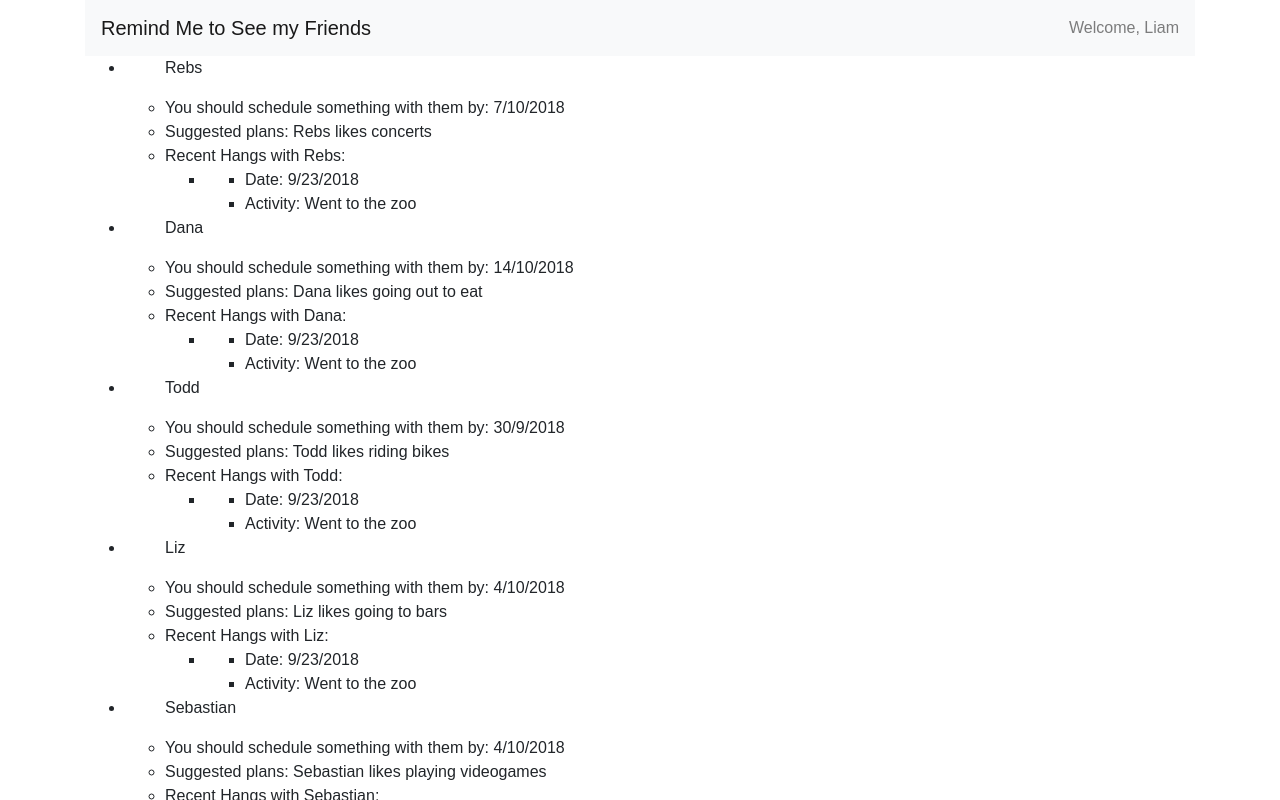
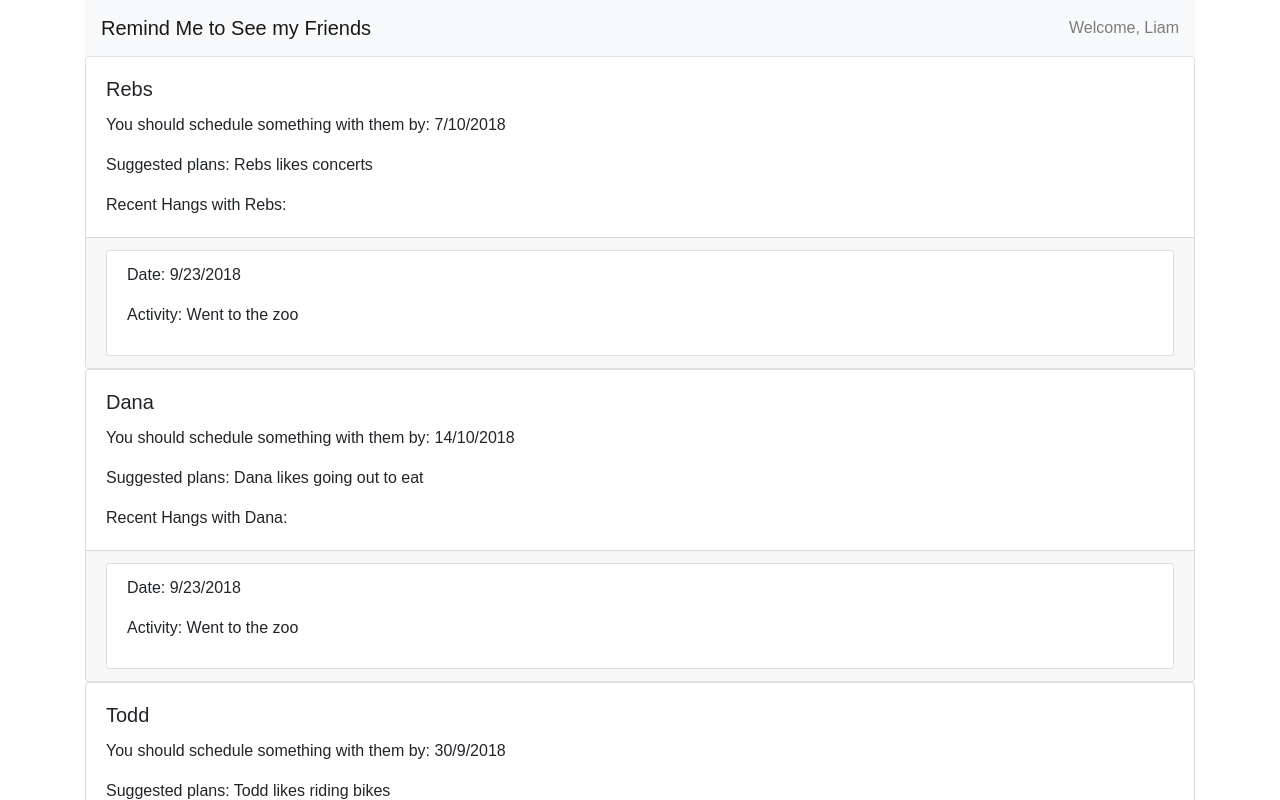
Before and after one commit to liamkillion/friends-list, a React (Create React App) app: page / in a window 1280 px wide. Shown: the top 800 px of the page. Built offline with nearby package versions, Linux system fonts and the light colour scheme.

Commit message:
cards are width of container, card-deck styling not applying

```diff
--- a/src/components/FriendLineItem.js
+++ b/src/components/FriendLineItem.js
@@ -17,13 +17,17 @@ class FriendLineItem extends React.Component {
 
 
     return (
-      <ul>
-        <p> {this.props.friend.name} </p>
-        <li> You should schedule something with them by: {nextHang} </li>
-        <li> Suggested plans: {this.props.friend.name}  {this.props.friend.notes} </li>
-        <li>Recent Hangs with {this.props.friend.name}:</li>
-        <HangHistoryContainer hangHistory={this.props.friend.hangHistory}/>
-      </ul>
+      <div className="card">
+        <div className="card-body">
+          <h5 className="card-title"> {this.props.friend.name} </h5>
+          <p className="card-text"> You should schedule something with them by: {nextHang} </p>
+          <p className="card-text"> Suggested plans: {this.props.friend.name}  {this.props.friend.notes} </p>
+          <p className="card-text">Recent Hangs with {this.props.friend.name}:</p>
+        </div>
+        <div className="card-footer">
+          <HangHistoryContainer hangHistory={this.props.friend.hangHistory}/>
+        </div>
+      </div>
     )
   }
 }
--- a/src/components/FriendsList.js
+++ b/src/components/FriendsList.js
@@ -5,11 +5,13 @@ import FriendLineItem from "./FriendLineItem.js";
 class FriendsList extends React.Component {
   render() {
     const friendsList = this.props.friends.map(friend => {
-      return <li>
-        <FriendLineItem friend={friend} />
-      </li>;
+      return (<FriendLineItem friend={friend} />);
     });
-    return (<ul className="friendsList">{friendsList}</ul>);
+    return (
+      <div className="friendsList">
+        {friendsList}
+      </div>
+    );
   }
 }
 
--- a/src/components/HangHistoryLineItem.js
+++ b/src/components/HangHistoryLineItem.js
@@ -4,10 +4,10 @@ import PropTypes from 'prop-types'
 class HangHistoryListItem extends React.Component {
   render() {
     return (
-      <ul>
-        <li>Date: {this.props.hang.date}</li>
-        <li>Activity: {this.props.hang.activity}</li>
-      </ul>
+      <li className="list-group-item">
+        <p>Date: {this.props.hang.date}</p>
+        <p>Activity: {this.props.hang.activity}</p>
+      </li>
     )
   }
 }
--- a/src/components/HangHistoryList.js
+++ b/src/components/HangHistoryList.js
@@ -5,11 +5,9 @@ import HangHistoryLineItem from './HangHistoryLineItem.js'
 class HangHistoryList extends React.Component {
   render() {
     const hangList = this.props.hangHistory.map(hang => {
-      return <li>
-        <HangHistoryLineItem hang={hang} />
-      </li>;
+      return <HangHistoryLineItem hang={hang} />
     });
-    return (<ul className="hangList">{hangList}</ul>);
+    return (<ul className="hangList list-group">{hangList}</ul>);
   }
 }
 
```
